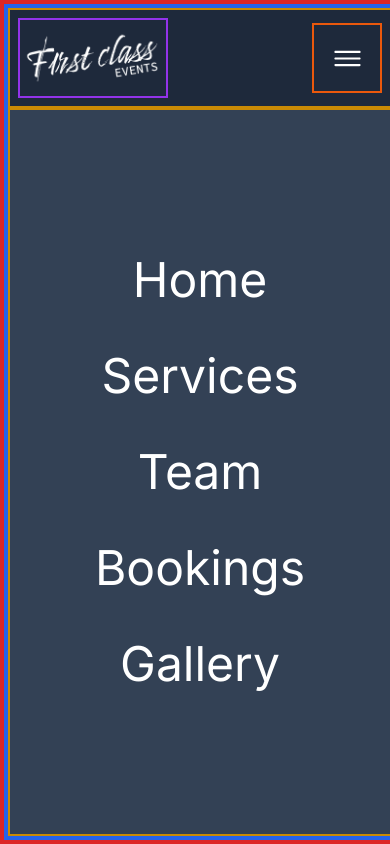
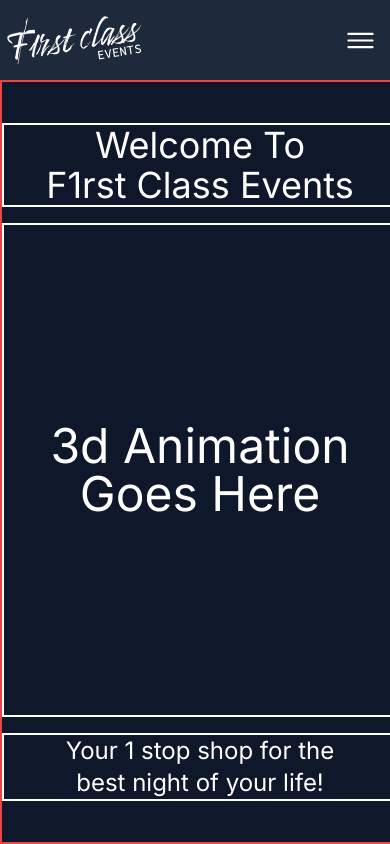
Before and after one commit to juan-phzy/f1rstclassevents, a Next.js app: page / in a window 390 px wide. Built offline with nearby package versions, Linux system fonts and the light colour scheme.

Commit message:
Mobile Hero Layout Finished

```diff
--- a/app/globals.css
+++ b/app/globals.css
@@ -18,14 +18,14 @@ body {
 
 @layer base {
 	body {
-		@apply border-4 border-solid border-red-600
+		@apply /* border-4 border-solid border-red-600 */
 		flex flex-col justify-center items-center;
 	}
 }
 
 @layer components {
 	.main-container {
-		@apply border-4 border-solid border-blue-600
+		@apply /* border-4 border-solid border-blue-600 */
 		flex flex-col justify-start items-center
 		w-full h-full;
 	}
@@ -34,36 +34,69 @@ body {
 /* Mobile Nav Styling */
 @layer components {
 	.mobile-nav-container {
-		@apply border-2 border-solid border-yellow-600
+		@apply /* border-2 border-solid border-yellow-600 */
 		bg-slate-800
 		flex flex-row justify-between items-center
 		w-full h-fit
-		p-2;
+		z-20;
 	}
 
 	.mobile-nav-logo {
-		@apply border-2 border-solid border-purple-600
+		@apply /* border-2 border-solid border-purple-600 */
 		flex justify-center items-center
 		relative
 		w-[150px] h-[80px];
 	}
 
 	.mobile-nav-menu-container {
-		@apply border-2 border-solid border-orange-600
+		@apply /* border-2 border-solid border-orange-600 */
 		flex justify-center items-center
 		relative
 		text-white
-		w-[70px] h-[70px];
+		w-[80px] h-[80px];
 	}
 
 	.mobile-nav-modal {
 		@apply border-2 border-solid border-yellow-600
 		flex flex-col justify-center items-center
+		fixed
 		w-full h-full
 		bg-slate-700
 		text-white
 		text-5xl
-		relative
 		gap-12;
 	}
 }
+
+/* Hero Page */
+@layer components {
+	.hero-container {
+		@apply border-2 border-solid border-red-500
+		flex flex-col justify-center items-center
+		gap-4
+		w-full
+		shrink-0
+		bg-slate-900
+		text-center
+		text-white;
+		height: calc(100vh - 80px);
+	}
+	.hero-title {
+		@apply border-2 border-solid border-white
+		flex flex-col justify-center items-center
+		text-4xl
+		w-full h-fit;
+	}
+	.hero-3d {
+		@apply border-2 border-solid border-white
+		flex justify-center items-center
+		text-5xl
+		w-full h-[65%];
+	}
+	.hero-text {
+		@apply border-2 border-solid border-white
+		flex flex-col justify-center items-center
+		text-2xl
+		w-full h-fit;
+	}
+}
--- a/app/page.tsx
+++ b/app/page.tsx
@@ -1,9 +1,11 @@
+import HeroPage from "@/components/pages/HeroPage";
 import NavBar from "@/components/shared/NavBar";
 
 export default function Home() {
 	return (
 		<main className="main-container">
 			<NavBar />
+			<HeroPage />
 		</main>
 	);
 }
--- /dev/null
+++ b/components/pages/HeroPage.tsx
@@ -0,0 +1,19 @@
+import React from "react";
+
+const HeroPage = () => {
+	return (
+		<section className="hero-container">
+			<div className="hero-title">
+				<span>Welcome To</span>
+				<span>F1rst Class Events</span>
+			</div>
+			<div className="hero-3d">3d Animation Goes Here</div>
+			<div className="hero-text">
+				<span>Your 1 stop shop for the</span>{" "}
+				<span>best night of your life!</span>
+			</div>
+		</section>
+	);
+};
+
+export default HeroPage;
--- a/components/shared/NavBar.tsx
+++ b/components/shared/NavBar.tsx
@@ -1,12 +1,41 @@
 "use client";
 
 import Image from "next/image";
-import { useState } from "react";
+import { useState, useRef } from "react";
 import { IoIosMenu, IoMdClose } from "react-icons/io";
 import NavModal from "./NavModal";
 
+import gsap from "gsap";
+import { useGSAP } from "@gsap/react";
+
 const NavBar = () => {
 	const [menuOpen, setMenuOpen] = useState(false);
+	const modalRef = useRef(null); // Add a ref to your modal
+
+	useGSAP(() => {
+		// Initial setup for the modal - hidden by default
+		gsap.set(modalRef.current, { autoAlpha: 0 });
+
+		// Toggle menuOpen state
+	}, []);
+
+	useGSAP(() => {
+		if (menuOpen) {
+			gsap.to(modalRef.current, { autoAlpha: 1, duration: 0.5 });
+		} else {
+			gsap.to(modalRef.current, { autoAlpha: 0, duration: 0.5 });
+		}
+		// Animation for menu open/close icon
+		gsap.to(".mobile-menu-open", {
+			rotation: menuOpen ? 180 : 0,
+			duration: 0.5,
+		});
+		gsap.to(".mobile-menu-close", {
+			rotation: menuOpen ? 360 : 180,
+			duration: 0.5,
+			autoAlpha: menuOpen ? 1 : 0,
+		});
+	}, [menuOpen]);
 
 	return (
 		<>
@@ -34,7 +63,7 @@ const NavBar = () => {
 					/>
 				</button>
 			</section>
-			<NavModal />
+			<NavModal ref={modalRef} />
 		</>
 	);
 };
--- a/components/shared/NavModal.tsx
+++ b/components/shared/NavModal.tsx
@@ -1,15 +1,27 @@
-import React from "react";
+import gsap from "gsap";
+import { useGSAP } from "@gsap/react";
+import { forwardRef, Ref } from "react";
 
-const NavModal = () => {
+const NavModal = forwardRef<HTMLDivElement, {}>((props, ref) => {
+	useGSAP(() => {
+		gsap.fromTo(
+			".mobile-nav-modal",
+			{ autoAlpha: 0 },
+			{ autoAlpha: 1, duration: 0.5 }
+		);
+	}, []);
+
 	return (
-		<section className="mobile-nav-modal">
+		<section ref={ref as Ref<HTMLDivElement>} className="mobile-nav-modal">
 			<button>Home</button>
 			<button>Services</button>
-			<button>Team</button>
-			<button>Bookings</button>
+			<button>Our Team</button>
+			<button>Schedule</button>
 			<button>Gallery</button>
 		</section>
 	);
-};
+});
+
+NavModal.displayName = "NavModal";
 
 export default NavModal;
--- a/package.json
+++ b/package.json
@@ -9,6 +9,7 @@
     "lint": "next lint"
   },
   "dependencies": {
+    "@gsap/react": "^2.1.0",
     "gsap": "^3.12.5",
     "next": "14.1.4",
     "react": "^18",
```
Also changed, not shown: 1 other file (tests, documents, lock files or other folders).
